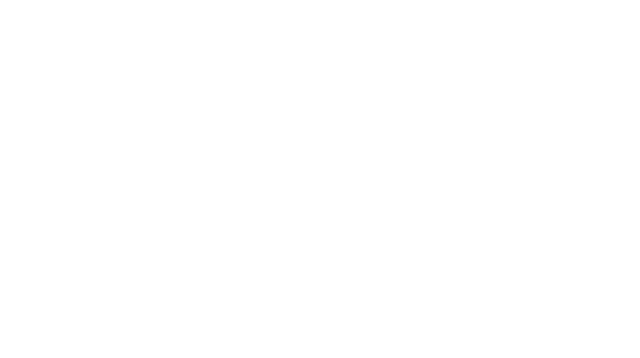
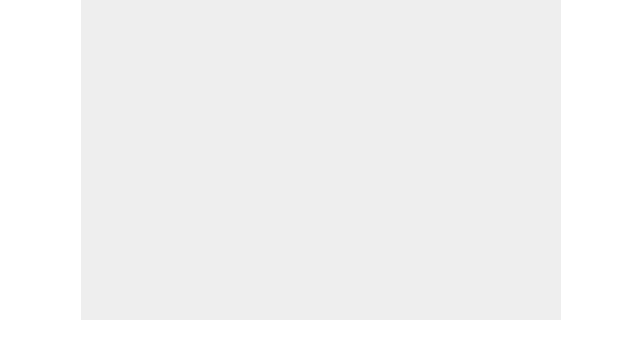
Before and after one commit to WesleyEspinoza/Break, a plain HTML site: page index.html in a window 1280 px wide. Shown: the whole page, without its empty margins (319-959 px from the left). Drawn offline with Linux system fonts and the light colour scheme.

Commit message:
index.html

```diff
--- a/index.html
+++ b/index.html
@@ -4,8 +4,15 @@
     <meta charset="utf-8" />
     <title>Break!</title>
     <style>
-      * {padding: 0; margin: 0;}
-      canvas {}
+      * { padding: 0; margin: 0; }
+      canvas { background: #eeeeee; display: block; margin: auto; }
     </style>
   </head>
+  <body>
+    <canvas id="myCanvas" width="480" height="320"></canvas>
+  </body>
+
+  <script>
+
+  </script>
 </html>
```
